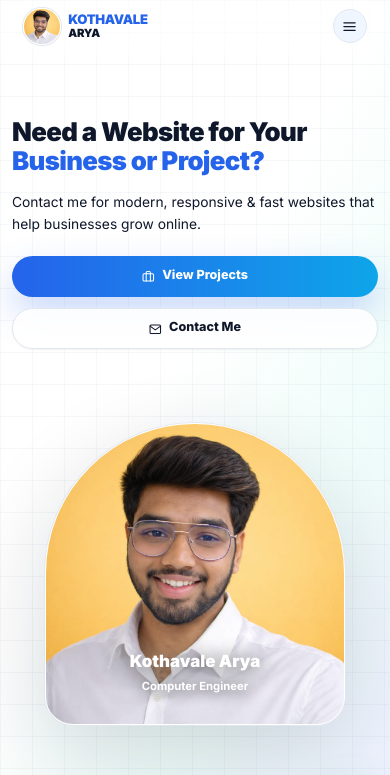
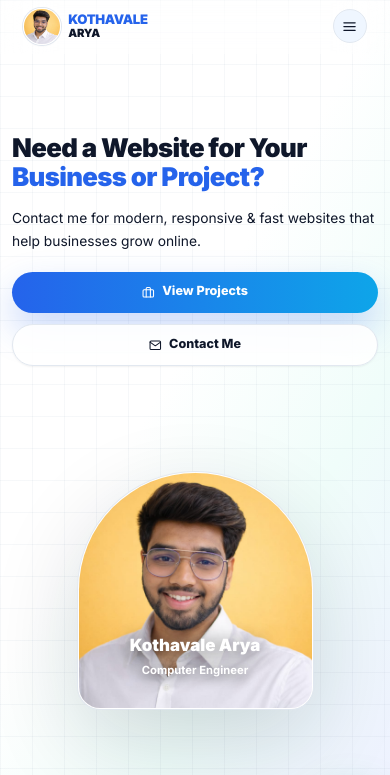
Before and after one commit to aryakothavale04/kothavalearya-portfolio, a React (Vite) app in the folder frontend/: page / in a window 390 px wide. Shown: the top 775 px of the page. Built offline with nearby package versions, Linux system fonts and the light colour scheme.

Commit message:
Refine mobile hero photo size

```diff
--- a/frontend/src/sections/Hero.jsx
+++ b/frontend/src/sections/Hero.jsx
@@ -23,12 +23,12 @@ export default function Hero() {
         </motion.div>
         <div className="mt-8 hidden h-6 sm:block" aria-hidden="true" />
       </div>
-      <motion.div initial={{ opacity: 0, scale: 0.96, y: 24 }} animate={{ opacity: 1, scale: 1, y: 0 }} transition={{ duration: 0.7, delay: 0.15 }} className="relative mx-auto w-full max-w-[300px] sm:max-w-[340px] lg:max-w-[370px]">
+      <motion.div initial={{ opacity: 0, scale: 0.96, y: 24 }} animate={{ opacity: 1, scale: 1, y: 0 }} transition={{ duration: 0.7, delay: 0.15 }} className="relative mx-auto w-full max-w-[235px] sm:max-w-[340px] lg:max-w-[370px]">
         <div className="relative overflow-hidden rounded-[2rem] rounded-t-[160px] border border-white bg-card shadow-[0_30px_90px_rgba(15,23,42,0.16)] ring-1 ring-slate-200/80">
           <img
             src="/arya-headshot.jpeg"
             alt="Arya Kothavale"
-            className="h-[300px] w-full bg-amber-100 object-cover object-center sm:h-[360px] lg:h-[410px]"
+            className="h-[235px] w-full bg-amber-100 object-cover object-center sm:h-[360px] lg:h-[410px]"
           />
           <div className="absolute bottom-5 left-4 right-4 px-4 py-3 text-center">
             <p className="text-lg font-black text-white drop-shadow-[0_3px_10px_rgba(0,0,0,0.9)] sm:text-2xl">Kothavale Arya</p>
```
